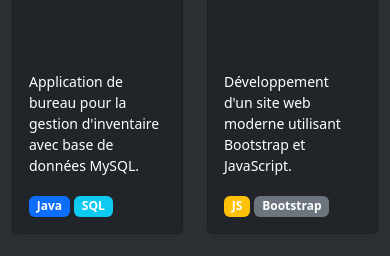
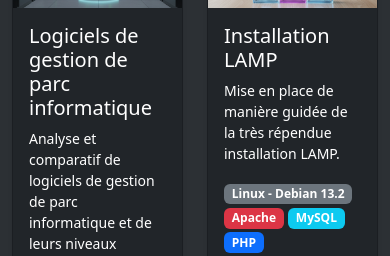
Before and after one commit to Narvalight/portfolio, a PHP site: page /projets.html in a window 390 px wide. Shown: the part 286-542 px from the top of the page. Run offline with PHP 8.4, Linux system fonts and the light colour scheme.

Commit message:
articles + img + update files

```diff
--- a/css/style.css
+++ b/css/style.css
@@ -20,3 +20,9 @@
     border-right: none;
     border-bottom: none;
 }
+
+/* L'image prend toujours 80% de la largeur de sa div */
+.image-article {
+    width: auto;
+    max-width: 500px; /* Sécurité : elle ne grandira pas au-delà de 600px */
+}
--- a/presentation.html
+++ b/presentation.html
@@ -3,7 +3,7 @@
 <head>
     <meta charset="UTF-8">
     <meta name="viewport" content="width=device-width, initial-scale=1.0">
-    <title>Portfolio - Contact</title>
+    <title>Portfolio - Moi & CV</title>
 
     <link href="https://cdn.jsdelivr.net/npm/bootstrap@5.3.0/dist/css/bootstrap.min.css" rel="stylesheet">
     <link rel="stylesheet" href="css/style.css">
@@ -71,7 +71,7 @@
                     </div>
 
                     <div class="col-md-6 mb-4">
-                        <h2 class="h4 mb-4 border-bottom pb-2 text-orange">Expériences Pro</h2>
+                        <h2 class="h4 mb-4 border-bottom pb-2 text-orange">Expériences Professionnelles</h2>
 
                         <div class="mb-5">
                             <h5>Emploi Saisonnier - Agent d'entretien</h5>
--- a/projets.html
+++ b/projets.html
@@ -3,7 +3,7 @@
 <head>
     <meta charset="UTF-8">
     <meta name="viewport" content="width=device-width, initial-scale=1.0">
-    <title>Portfolio - Contact</title>
+    <title>Portfolio - Réalisations</title>
 
     <link href="https://cdn.jsdelivr.net/npm/bootstrap@5.3.0/dist/css/bootstrap.min.css" rel="stylesheet">
     <link rel="stylesheet" href="css/style.css">
@@ -38,82 +38,40 @@
 
                 <div class="col">
                     <div class="card h-100 shadow-sm card-hover bg-dark">
-                        <img src="img/projet1.jpg" class="card-img-top" alt="Gestion de Stock">
+                        <img src="img/ITIL.png" class="card-img-top" alt="Gestion de Stock">
                         <div class="card-body">
-                            <h5 class="card-title">Gestion de Stock SQL</h5>
-                            <p class="card-text small text-white">Application de bureau pour la gestion d'inventaire avec base de données MySQL.</p>
-                            <span class="badge bg-primary">Java</span>
-                            <span class="badge bg-info">SQL</span>
-                            <a href="article-projet-sql.html" class="stretched-link"></a>
+                            <h5 class="card-title text-white">Logiciels de gestion de parc informatique</h5>
+                            <p class="card-text small text-white">Analyse et comparatif de logiciels de gestion de parc informatique et de leurs niveaux d'intégration ITIL.</p>
+                            <span class="badge bg-success">ITIL</span>
+                            <a href="realisations/article-comparatif-itil.html" class="stretched-link"></a>
                         </div>
                     </div>
                 </div>
 
                 <div class="col">
                     <div class="card h-100 shadow-sm card-hover bg-dark">
-                        <img src="img/projet2.jpg" class="card-img-top" alt="Site Web">
+                        <img src="img/LAMP.png" class="card-img-top" alt="Site Web">
                         <div class="card-body">
-                            <h5 class="card-title">Site Vitrine Responsive</h5>
-                            <p class="card-text small text-white">Développement d'un site web moderne utilisant Bootstrap et JavaScript.</p>
-                            <span class="badge bg-warning">JS</span>
-                            <span class="badge bg-secondary">Bootstrap</span>
-                            <a href="article-projet-web.html" class="stretched-link"></a>
+                            <h5 class="card-title text-white">Installation LAMP</h5>
+                            <p class="card-text small text-white">Mise en place de manière guidée de la très répendue installation LAMP.</p>
+                            <span class="badge bg-secondary">Linux - Debian 13.2</span>
+                            <span class="badge bg-danger">Apache</span>
+                            <span class="badge bg-info">MySQL</span>
+                            <span class="badge bg-primary">PHP</span>
+                            <a href="realisations/article-install-lamp.html" class="stretched-link"></a>
                         </div>
                     </div>
                 </div>
 
                 <div class="col">
                     <div class="card h-100 shadow-sm card-hover bg-dark">
-                        <img src="img/projet3.jpg" class="card-img-top" alt="Scripting">
+                        <img src="img/Wordpress.png" class="card-img-top" alt="Scripting">
                         <div class="card-body">
-                            <h5 class="card-title">Automatisation Python</h5>
-                            <p class="card-text small text-white">Script de sauvegarde automatisée pour serveurs de fichiers Linux.</p>
-                            <span class="badge bg-success">Python</span>
-                            <span class="badge bg-dark">Linux</span>
-                            <a href="article-projet-python.html" class="stretched-link"></a>
-                        </div>
-                    </div>
-                </div>
-
-            </div>
-
-            <div class="row g-4">
-
-                <div class="col text-white">
-                    <div class="card h-100 shadow-sm card-hover bg-dark">
-                        <img src="img/projet1.jpg" class="card-img-top" alt="Gestion de Stock">
-                        <div class="card-body">
-                            <h5 class="card-title">Gestion de Stock SQL</h5>
-                            <p class="card-text small text-white">Application de bureau pour la gestion d'inventaire avec base de données MySQL.</p>
-                            <span class="badge bg-primary">Java</span>
-                            <span class="badge bg-info">SQL</span>
-                            <a href="article-projet-sql.html" class="stretched-link"></a>
-                        </div>
-                    </div>
-                </div>
-
-                <div class="col">
-                    <div class="card h-100 shadow-sm card-hover bg-dark">
-                        <img src="img/projet2.jpg" class="card-img-top" alt="Site Web">
-                        <div class="card-body">
-                            <h5 class="card-title">Site Vitrine Responsive</h5>
-                            <p class="card-text small text-white">Développement d'un site web moderne utilisant Bootstrap et JavaScript.</p>
-                            <span class="badge bg-warning">JS</span>
-                            <span class="badge bg-secondary">Bootstrap</span>
-                            <a href="article-projet-web.html" class="stretched-link"></a>
-                        </div>
-                    </div>
-                </div>
-
-                <div class="col">
-                    <div class="card h-100 shadow-sm card-hover bg-dark">
-                        <img src="img/projet3.jpg" class="card-img-top" alt="Scripting">
-                        <div class="card-body">
-                            <h5 class="card-title">Automatisation Python</h5>
-                            <p class="card-text small text-white">Script de sauvegarde automatisée pour serveurs de fichiers Linux.</p>
-                            <span class="badge bg-success">Python</span>
-                            <span class="badge bg-dark">Linux</span>
-                            <a href="article-projet-python.html" class="stretched-link"></a>
+                            <h5 class="card-title text-white">Prise en main de l'outil Wordpress</h5>
+                            <p class="card-text small text-white">Découverte de l'outil WordPress, de son fonctionnement et utilisation des premiers plugins.</p>
+                            <span class="badge bg-primary">WordPress</span>
+                            <span class="badge bg-secondary">Linux - Debian 12</span>
+                            <a href="realisations/article-wordpress.html" class="stretched-link"></a>
                         </div>
                     </div>
                 </div>
```
Also changed, not shown: js/script.js (deleted, +0 -14 lines), realisations/article-comparatif-itil.html (added, +108 -0 lines), realisations/article-install-lamp.html (added, +96 -0 lines), realisations/article-wordpress.html (added, +107 -0 lines), veille-info.html (+1 -86 lines), img/ITIL.png (added), img/LAMP.png (added), img/Wordpress.png (added).
